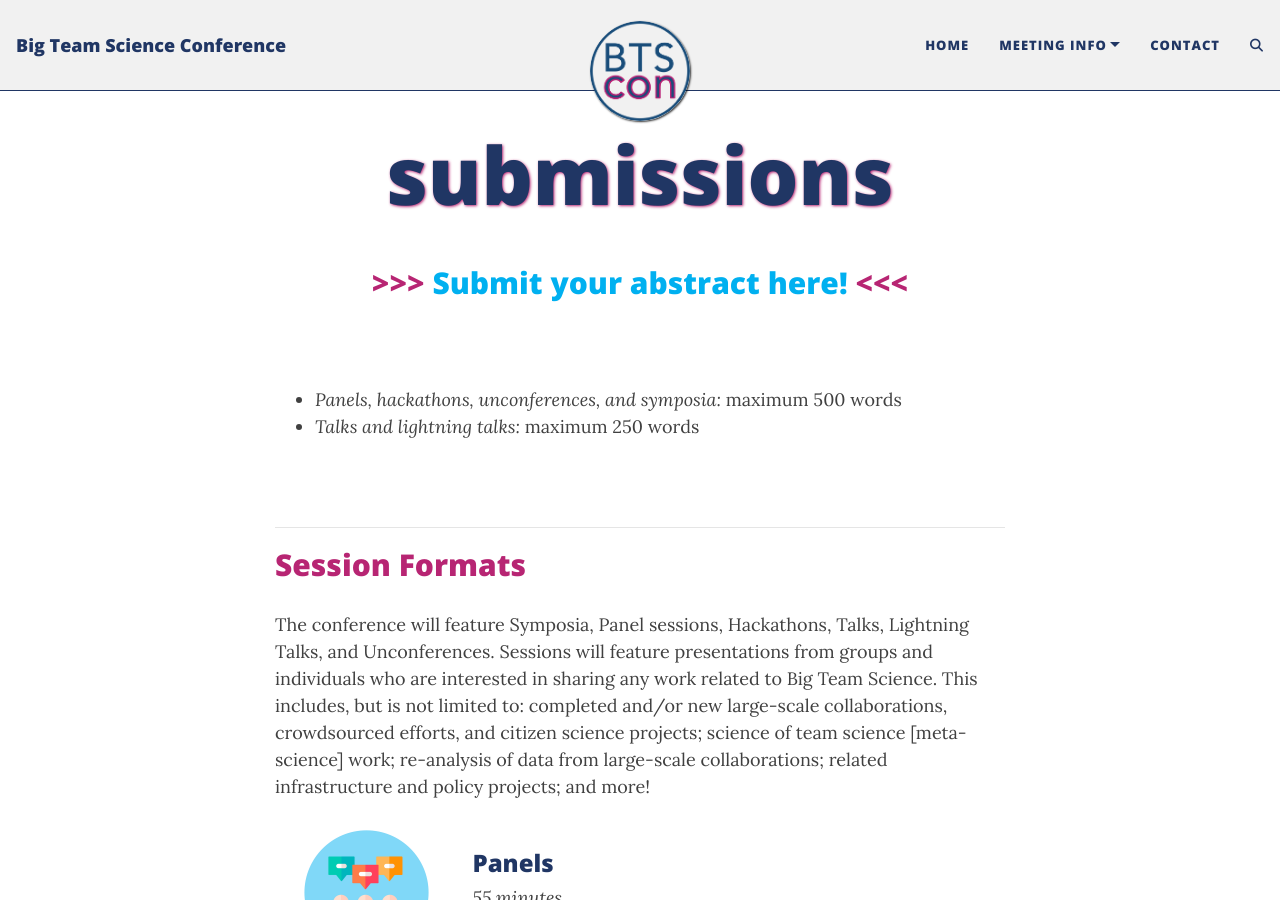
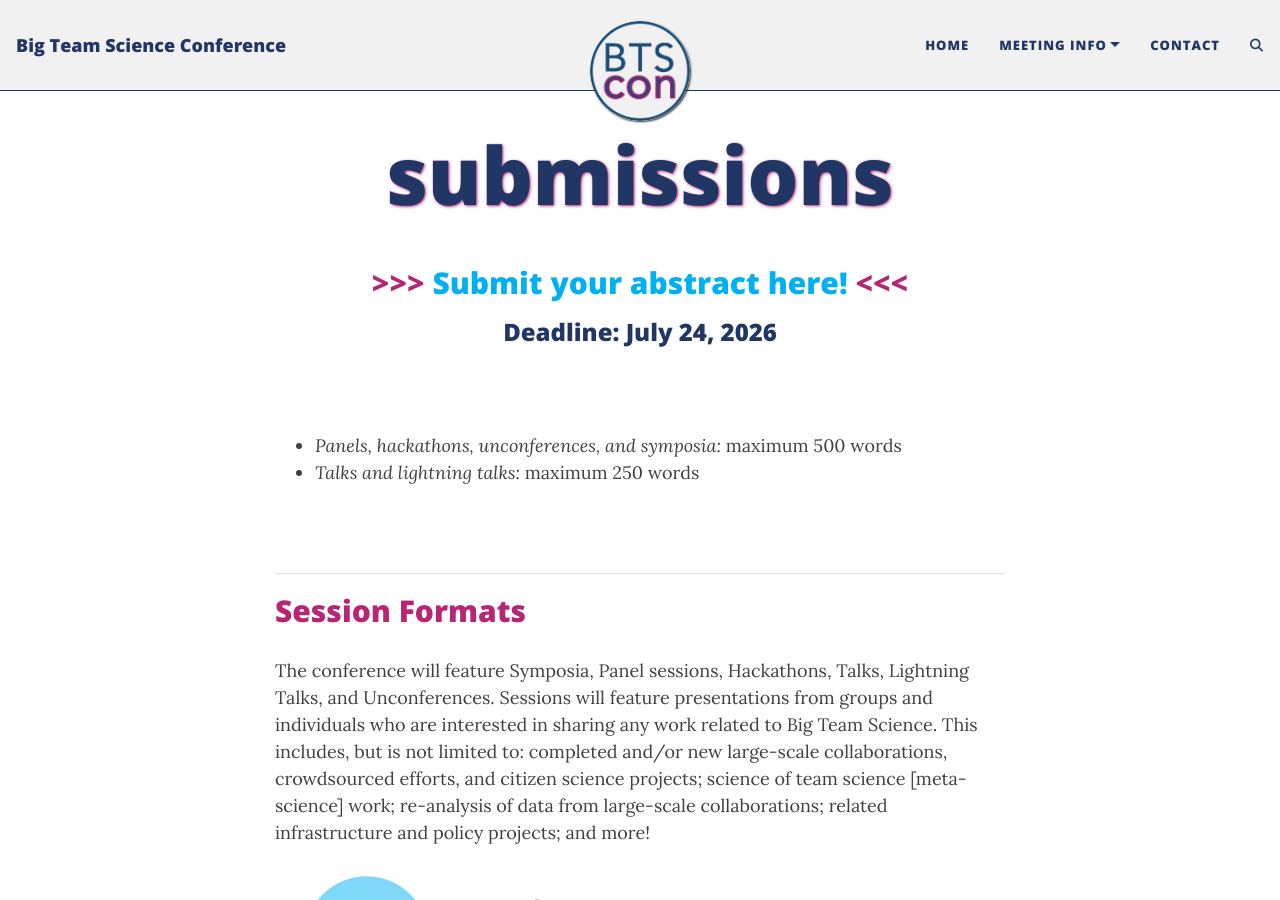
Before and after one commit to bigteamscienceconference/bigteamscienceconference.github.io, a Jekyll site: the page built from submissions.md, in a window 1280 px wide and 900 px high. Built offline with Jekyll 4.4.1, drawn with Linux system fonts in a browser that asks for light colours; comment, search, counter and statistics services are not loaded.

Commit message:
Update submissions.md

```diff
--- a/submissions.md
+++ b/submissions.md
@@ -6,14 +6,13 @@ title: submissions
 
 <h2 align="center"> >>> <a href="https://docs.google.com/forms/d/e/1FAIpQLSczrognsXpKF4Ry6pvdpr7RJ2gkMQDy-AfipdOmMC-HBlo-Yg/viewform?usp=publish-editor" target="_blank">Submit your abstract here!</a> <<< </h2>
 
+<h3 align="center">Deadline: July 24, 2026</h3>
+
+
 <br>
 
 * *Panels, hackathons, unconferences, and symposia:* maximum 500 words
 * *Talks and lightning talks:* maximum 250 words
-
-<!--
-<h3 align="center">Deadline: August 8, 2025</h3>
--->
 
 <br>
 
```
